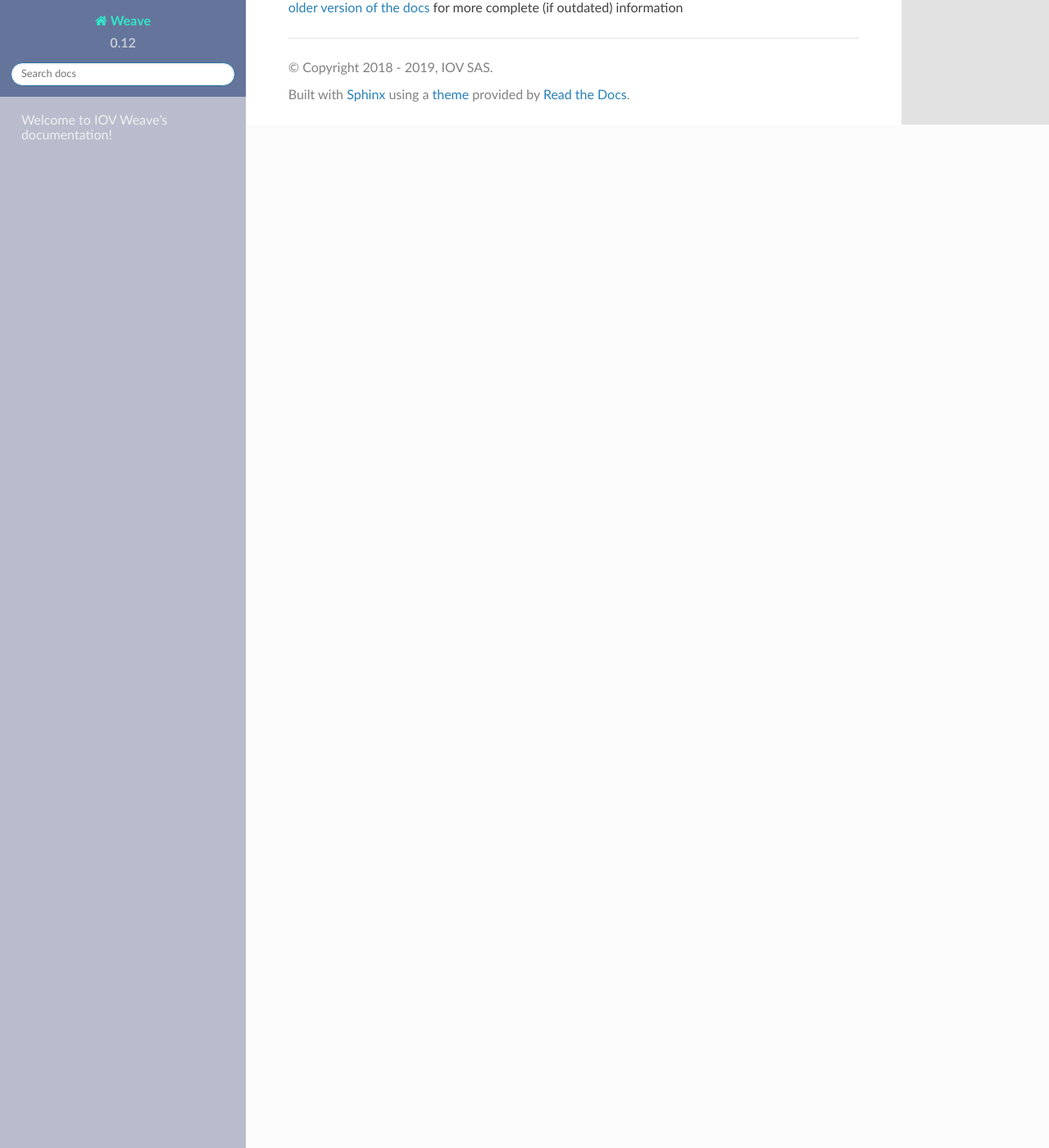
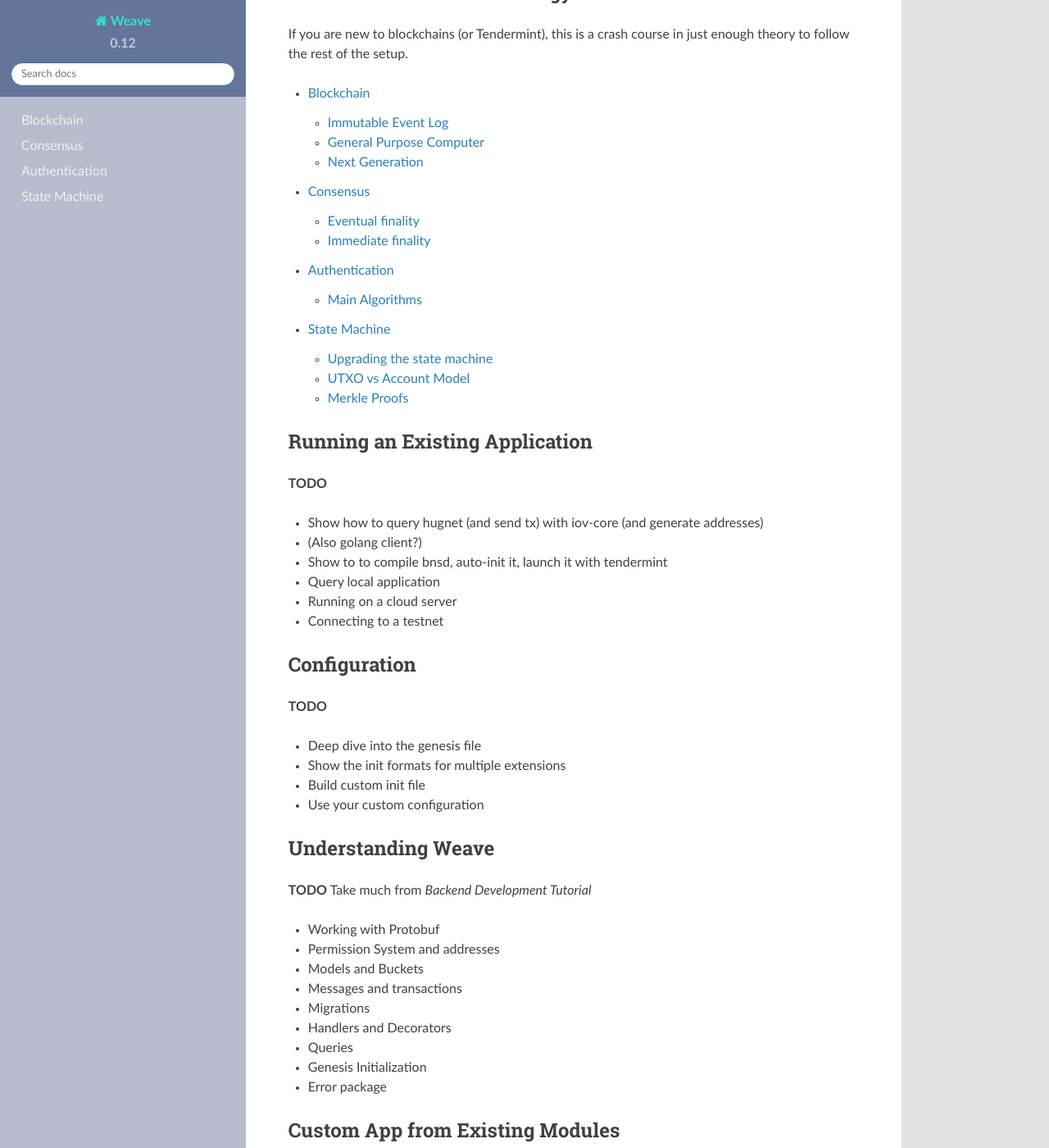
Before and after one commit to iov-one/weave, a Sphinx documentation site: the page built from docs/index.rst, in a window 1280 px wide and 1400 px high, scrolled down 1474 px. Shown: the whole window at 82% size. Built offline with Sphinx 7.4.7 and the Read the Docs theme 2.0.0, drawn with Linux system fonts in a browser that asks for light colours; formulas are drawn with MathJax 3; some of the changed text lies outside the part shown.

Commit message:
Sketch out the needed sections

```diff
--- a/docs/index.rst
+++ b/docs/index.rst
@@ -43,12 +43,89 @@
 **Coming soon**
 
 * Elections
+* Smooth schema migrations / feature switches to easily allow hard and soft forks without stopping the chain
 * Fully functional atomic swap module (currently made by joining escrow with a hashlock decorator)
 * Light client proofs
 * Custom token issuance
 * IBC
 
-**More information**
+Basic Blockchain Terminology
+~~~~~~~~~~~~~~~~~~~~~~~~~~~~
+
+If you are new to blockchains (or Tendermint), this is a
+crash course in just enough theory to follow the rest of the setup.
+
+.. toctree::
+   :maxdepth: 2
+
+   basics/blockchain.rst
+   basics/consensus.rst
+   basics/authentication.rst
+   basics/state.rst
+
+Running an Existing Application
+~~~~~~~~~~~~~~~~~~~~~~~~~~~~~~~
+
+**TODO**
+
+* Show how to query hugnet (and send tx) with iov-core (and generate addresses)
+* (Also golang client?)
+* Show to to compile bnsd, auto-init it, launch it with tendermint
+* Query local application
+* Running on a cloud server
+* Connecting to a testnet
+
+Configuration
+~~~~~~~~~~~~~
+
+**TODO**
+
+* Deep dive into the genesis file
+* Show the init formats for multiple extensions
+* Build custom init file
+* Use your custom configuration
+
+Understanding Weave
+~~~~~~~~~~~~~~~~~~~
+
+**TODO**
+Take much from *Backend Development Tutorial*
+
+* Working with Protobuf
+* Permission System and addresses
+* Models and Buckets
+* Messages and transactions
+* Migrations
+* Handlers and Decorators
+* Queries
+* Genesis Initialization
+* Error package
+
+Custom App from Existing Modules
+~~~~~~~~~~~~~~~~~~~~~~~~~~~~~~~~~
+
+**TODO**
+
+* Look at application construction in examples/mycoind
+* Look at more complex examples in cmd/bnsd
+* Make your own app (first tutorial) with payment channels and multisig
+* Compile and test the application
+* Use custom golang client to perform a few actions
+* Add custom iov-core connector
+* Use the chain with iov-core
+
+
+Coding a Custom Module (Tutorial Series)
+~~~~~~~~~~~~~~~~~~~~~~~~~~~~~~~~~~~~~~~~
+
+**TODO**
+Take much from *Backend Development Tutorial*
+
+* Design
+* Implementation step by step
+
+Additional Reading
+~~~~~~~~~~~~~~~~~~
 
 We are in the process of doing a large overhaul on the docs.
 Until we are finshed, please look at the
```
